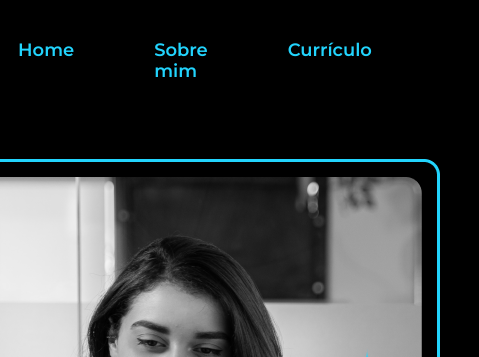
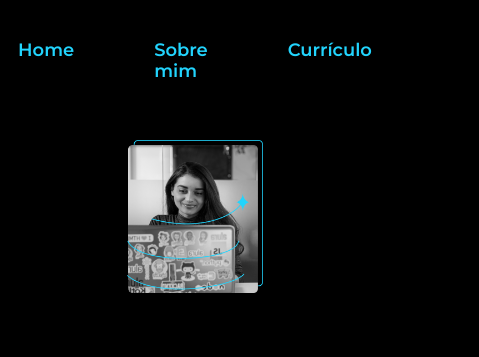
Before and after one commit to queelgomes/primeiro_git_portfolio, a plain HTML site: page index.html in a window 390 px wide. Shown: the top 357 px of the page, 479 px wide, since content can reach past the window. Drawn offline with nearby package versions, Linux system fonts and the light colour scheme.

Commit message:
alteracção da foto dispositivo mobile

```diff
--- a/styles/style.css
+++ b/styles/style.css
@@ -152,11 +152,12 @@ body {
 
     .cabecalho__menu{
         justify-content: center;
+        width: 100%;
     }
 
     .principal{
         flex-direction: column-reverse;
-        padding: 10%;
+        padding: auto;
     }
 
     .principal__conteudo{
@@ -181,6 +182,8 @@ body {
     }
 
     .principal__imagem{
-        width: auto;
+        width: 50%;
+        display: flex;
+        align-items: center;
     }
 }
```
